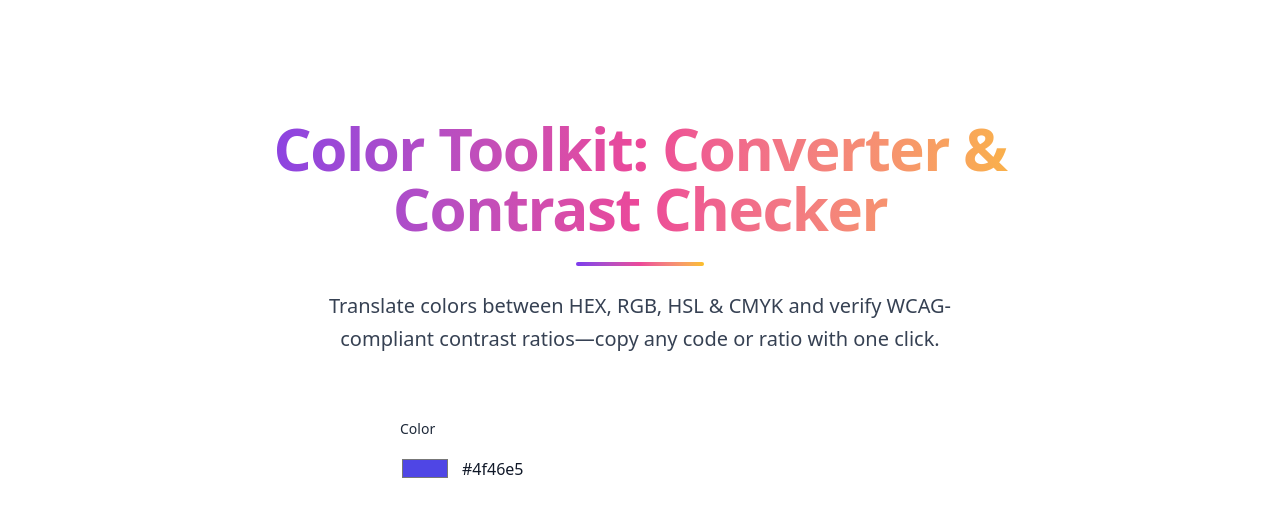
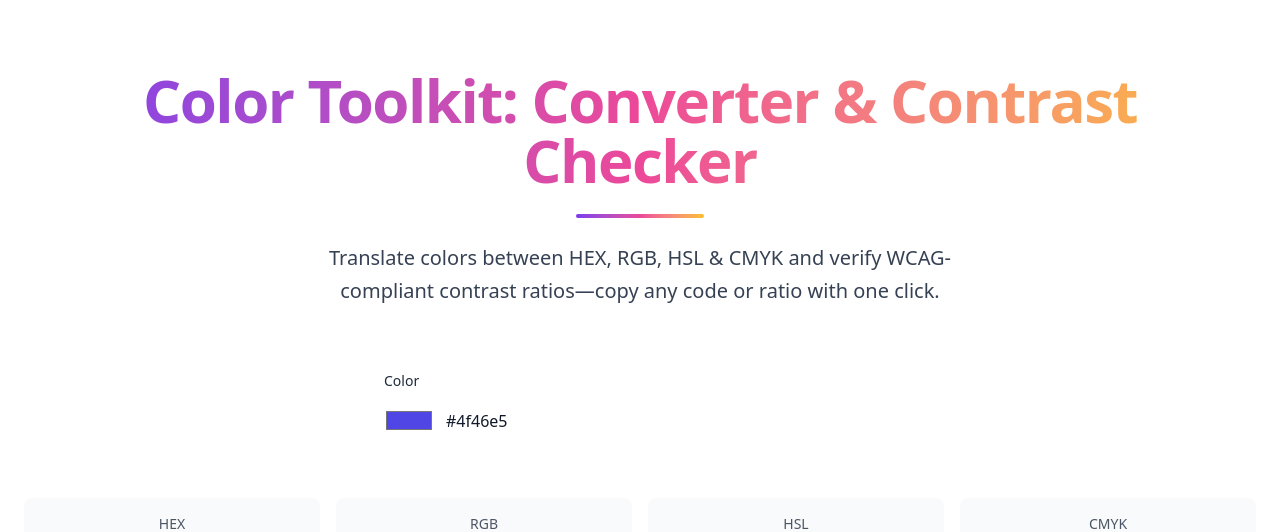
Before and after one commit to tahir-ozcan/gearizen, a Next.js app: page /tools/color-toolkit in a window 1280 px wide. Shown: the part 159-691 px from the top of the page. Built offline with nearby package versions, Linux system fonts and the light colour scheme; no server answers.

Commit message:
Initial commit

```diff
--- a/app/tools/color-toolkit/color-toolkit-client.tsx
+++ b/app/tools/color-toolkit/color-toolkit-client.tsx
@@ -295,7 +295,7 @@ export const ColorToolkitClient: FC<ColorToolkitClientProps> = ({
     <section
       id="color-toolkit"
       aria-labelledby="color-toolkit-heading"
-      className={`space-y-16 antialiased mx-auto max-w-4xl ${containerClassName}`}
+      className={`space-y-16 antialiased mx-auto ${containerClassName}`}
     >
       {/* Hidden live region for copy status */}
       <div aria-live="polite" className="sr-only">
@@ -304,7 +304,7 @@ export const ColorToolkitClient: FC<ColorToolkitClientProps> = ({
 
       {/* Heading */}
       <div
-        className={`text-center space-y-6 px-4 ${headingWrapperClassName}`}
+        className={`text-center space-y-6 ${headingWrapperClassName}`}
       >
         <h1
           id="color-toolkit-heading"
@@ -332,7 +332,7 @@ export const ColorToolkitClient: FC<ColorToolkitClientProps> = ({
 
       {/* Input */}
       <div
-        className={`max-w-lg mx-auto space-y-4 px-4 ${inputContainerClassName}`}
+        className={`max-w-lg mx-auto space-y-4 ${inputContainerClassName}`}
       >
         <label
           htmlFor="color-input"
--- a/app/tools/color-toolkit/page.tsx
+++ b/app/tools/color-toolkit/page.tsx
@@ -141,9 +141,7 @@ export default function ColorToolkitPage() {
         pageUrl="https://gearizen.com/tools/color-toolkit"
       />
 
-      <main id="color-toolkit-page" className="py-12 px-4 sm:px-6 lg:px-8">
-        <ColorToolkitClient />
-      </main>
+      <ColorToolkitClient />
     </>
   );
 }
```
